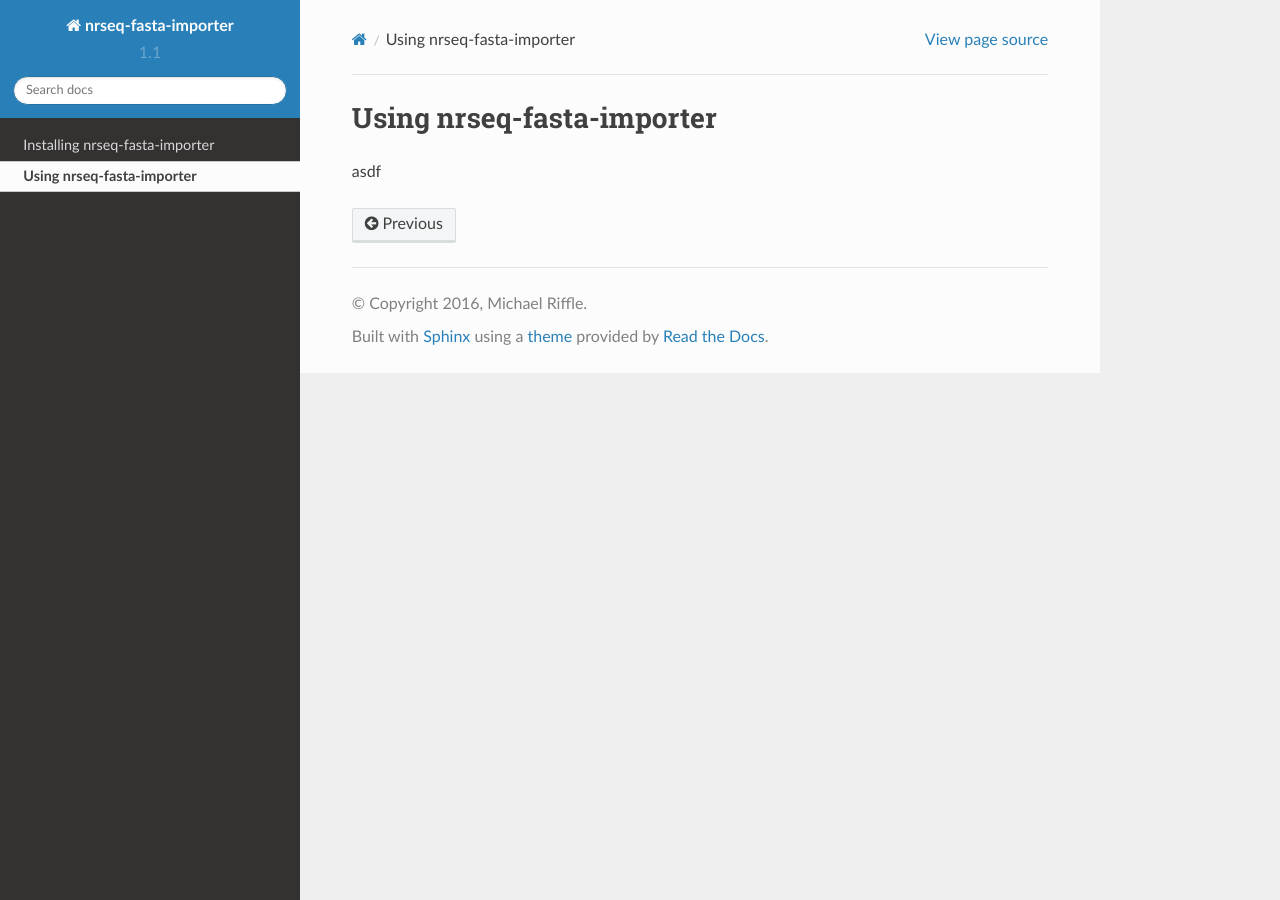
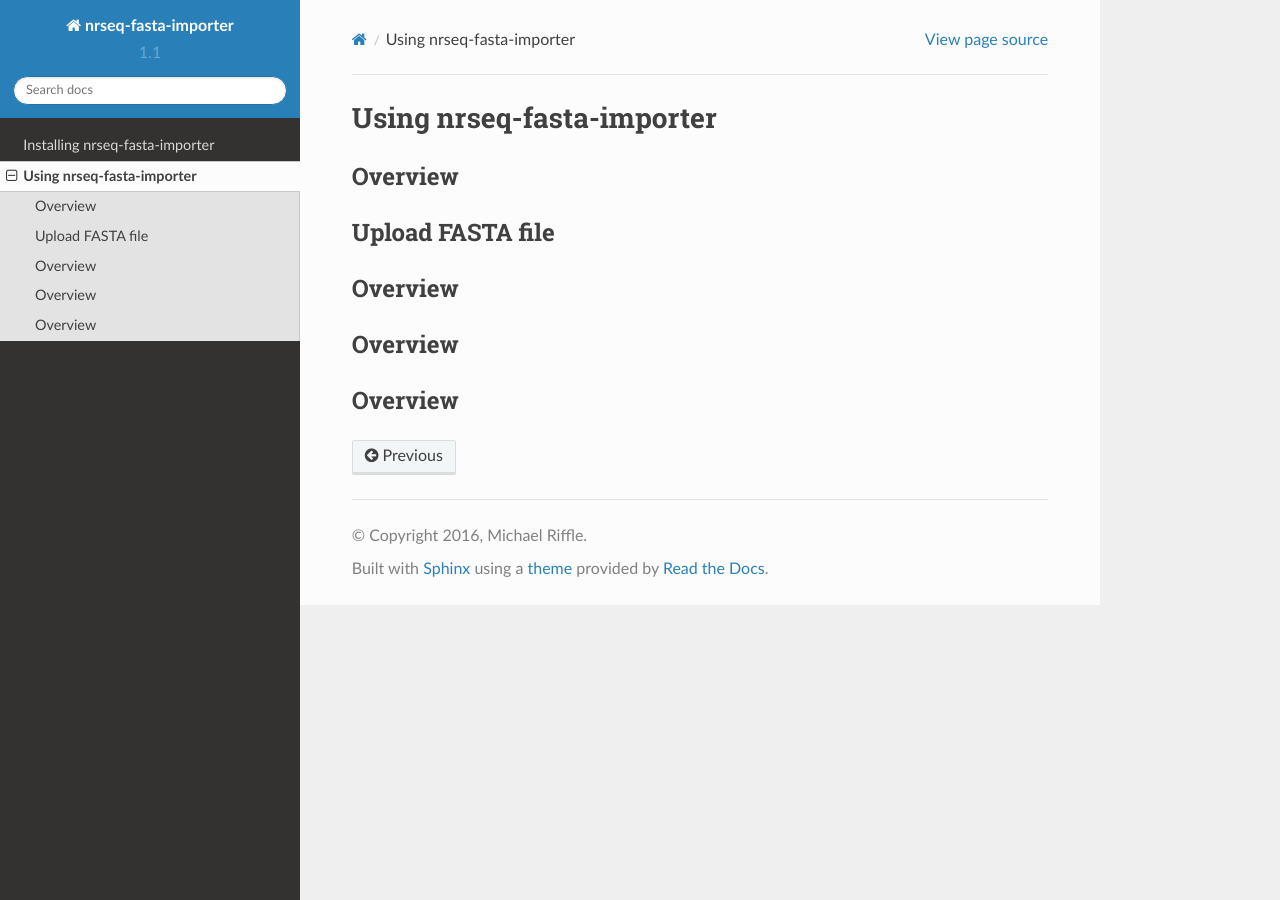
Before and after one commit to yeastrc/nrseq-fasta-importer, a Sphinx documentation site: the page built from docs/using.rst, in a window 1280 px wide. Built offline with Sphinx 7.4.7 and the Read the Docs theme 2.0.0, drawn with Linux system fonts in a browser that asks for light colours.

Commit message:
Starting on the "using" documentation.

```diff
--- a/docs/using.rst
+++ b/docs/using.rst
@@ -1,4 +1,18 @@
+===========================================
 Using nrseq-fasta-importer
 ===========================================
 
-asdf
+Overview
+==========================================================
+
+Upload FASTA file
+==========================================================
+
+Overview
+==========================================================
+
+Overview
+==========================================================
+
+Overview
+==========================================================
```
